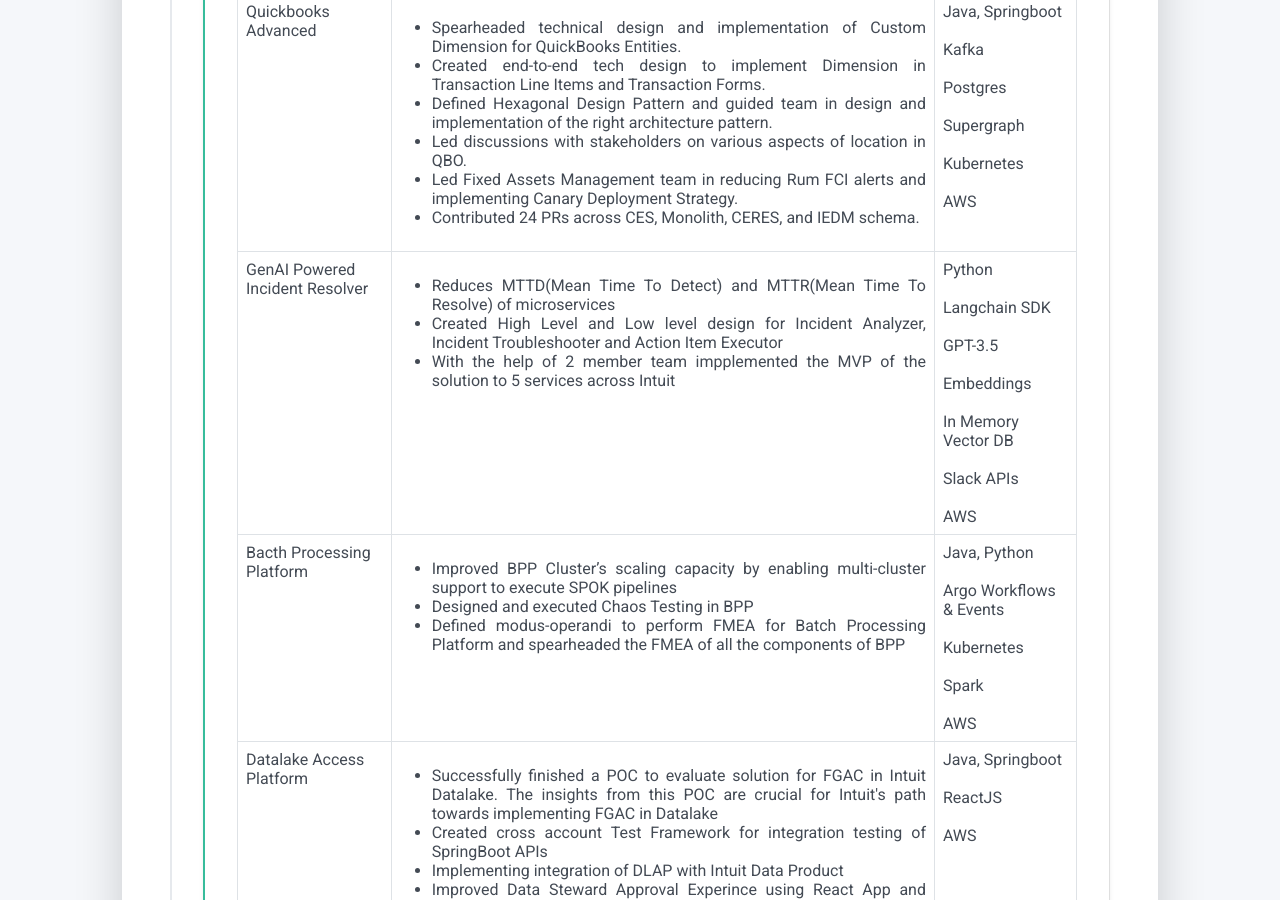
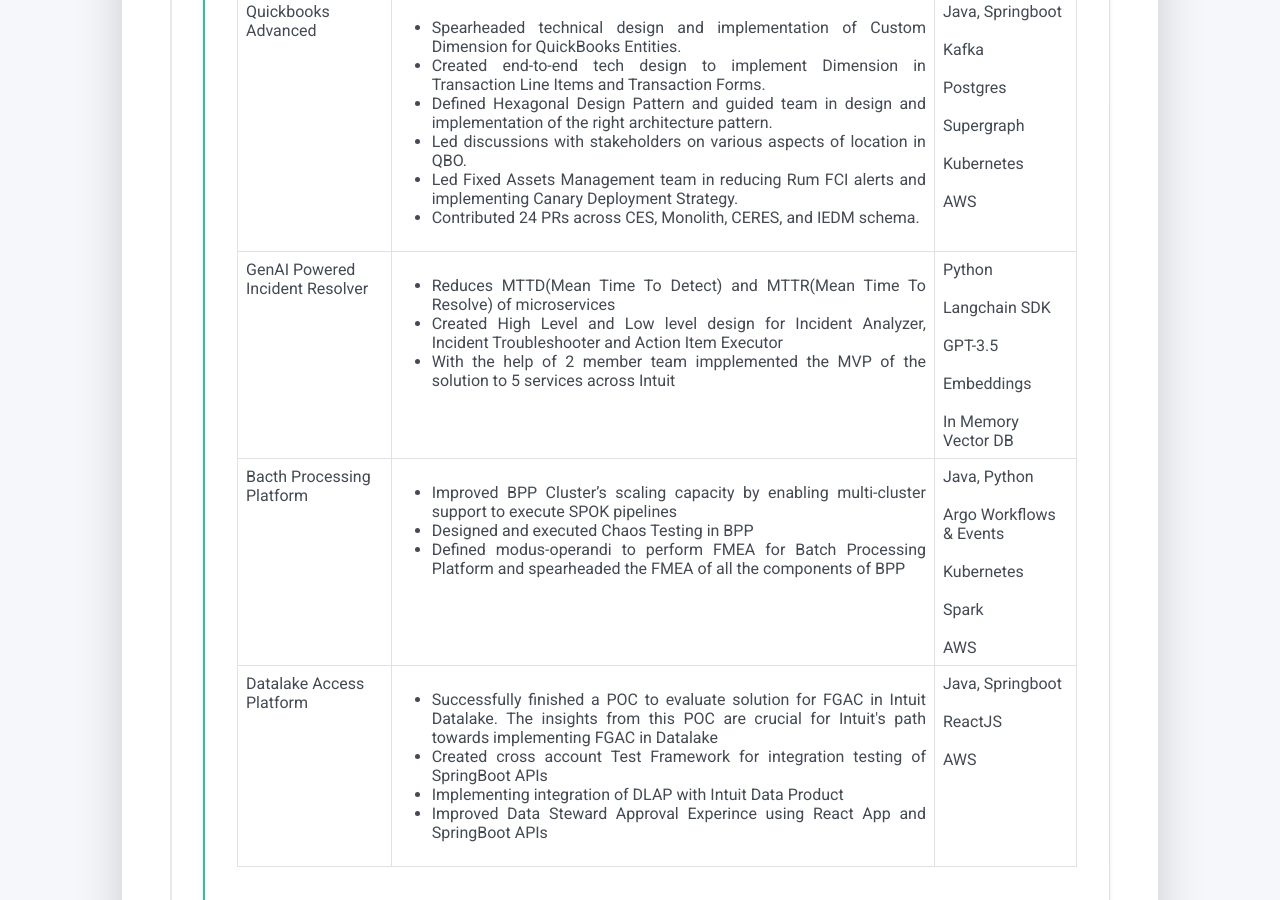
Before and after one commit to anandkshitiz/anandkshitiz.github.io, a Jekyll site: the page built from tabs/about.md, in a window 1280 px wide and 900 px high, scrolled down 1931 px. Built offline with Jekyll 4.4.1, drawn with Linux system fonts in a browser that asks for light colours.

Commit message:
modified skills

```diff
--- a/tabs/about/content/work-experience-section.html
+++ b/tabs/about/content/work-experience-section.html
@@ -67,10 +67,7 @@
                                 Embeddings
 
                                 In Memory Vector DB
-
-                                Slack APIs
-
-                                AWS</td>
+                            </td>
                         </tr>
                         <tr>
                             <td>Bacth Processing Platform</td>
```
